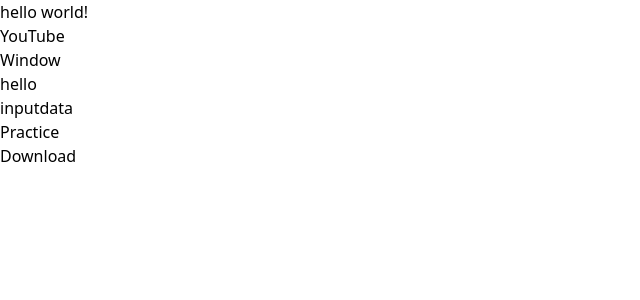
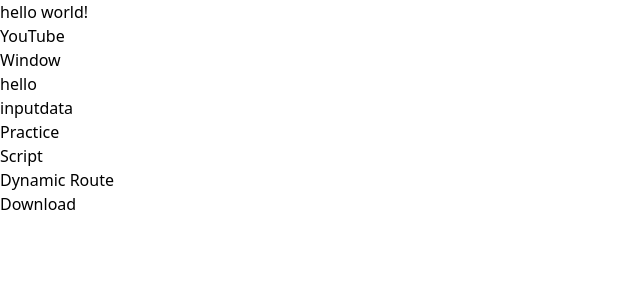
Before and after one commit to vishwajeeta/next_asvsi, a Next.js app: page / in a window 1280 px wide. Shown: the top 300 px of the page, without its empty margins (0-640 px from the left). Built offline with nearby package versions, Linux system fonts and the light colour scheme.

Commit message:
SEO , lazyload script

```diff
--- /dev/null
+++ b/app/AddScripts/page.js
@@ -0,0 +1,14 @@
+import Script from "next/script";
+import React from 'react'
+
+function page() {
+  return (
+    <div>
+      <Script src="./script.js" strategy="lazyOnload">
+
+      </Script>
+    </div>
+  )
+}
+
+export default page
--- a/app/page.tsx
+++ b/app/page.tsx
@@ -11,6 +11,9 @@
       <Link href={"hii/hello"}> hello</Link> <br />
       <Link href={"inputdata"}> inputdata</Link> <br />
       <Link href={"practice"}> Practice</Link> <br />
+      <Link href={"AddScripts"}> Script</Link> <br />
+      <Link href={"dynamic_route/hello"}> Dynamic Route</Link> <br />
+
       <a href="/Note.txt" target='_blank' download={true}>Download</a>
     </div>
   )
--- a/app/youtube/page.tsx
+++ b/app/youtube/page.tsx
@@ -10,7 +10,8 @@
 export const metadata: Metadata = {
   title: 'Youtube clone',
   description: 'Youtube clone on Next.js',
-  icons:'icons/cortana.png'
+  icons:'icons/cortana.png',
+  keywords:'youtube, Next.js, youtube clone, ASVSI'
 }
 function page(){
     return(
--- /dev/null
+++ b/public/script.js
@@ -0,0 +1 @@
+alert("running javascript")
```
